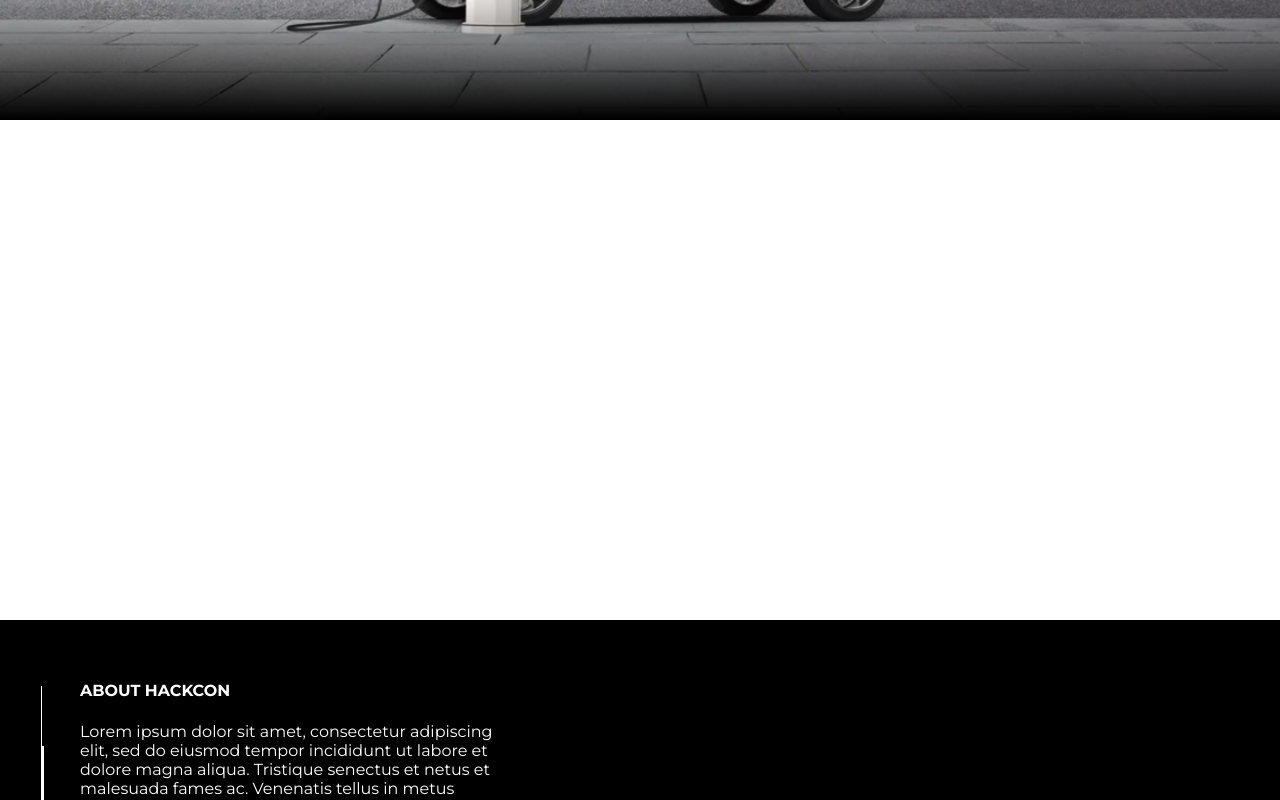
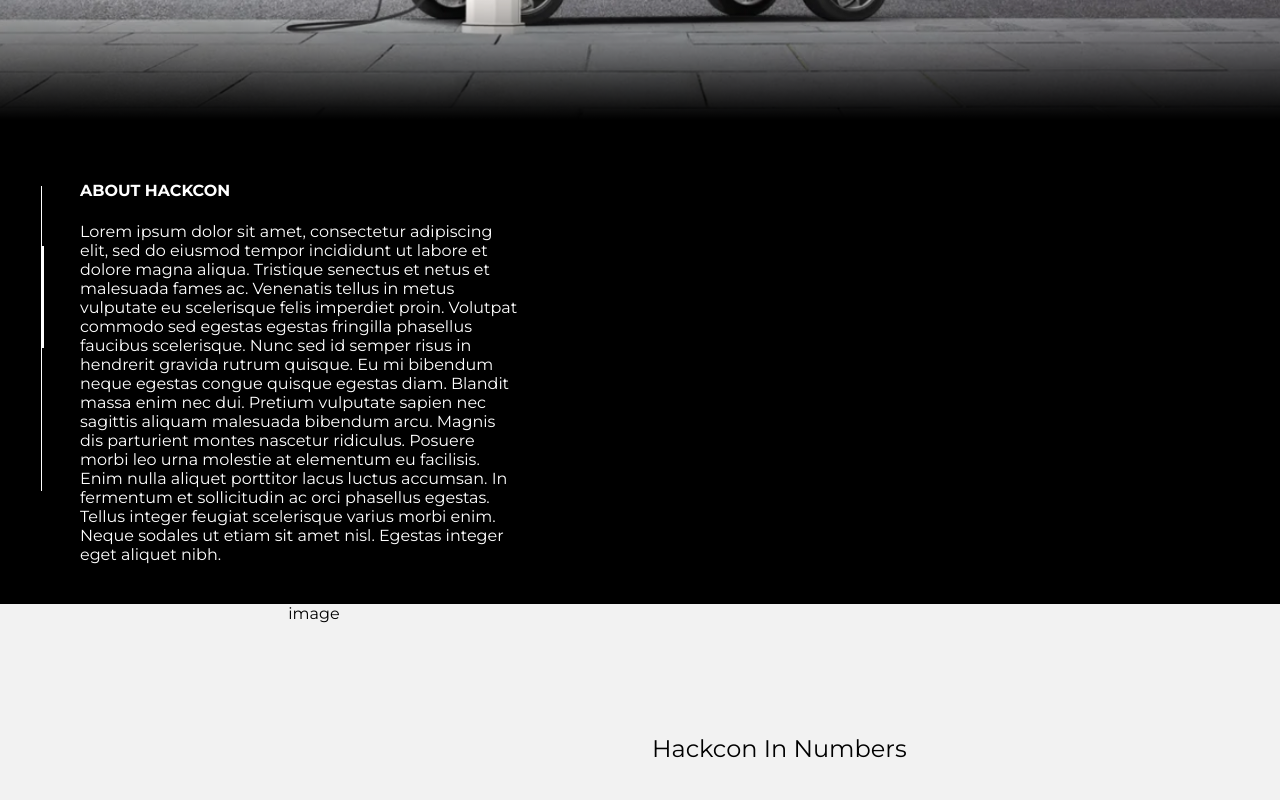
Before and after one commit to raeygetahun/Hackcon, a React (Create React App) app: page / in a window 1280 px wide. Shown: the part 680-1480 px from the top of the page. Built offline with nearby package versions, Linux system fonts and the light colour scheme.

Commit message:
updated navbar

```diff
--- a/src/components/About/AboutText.js
+++ b/src/components/About/AboutText.js
@@ -32,7 +32,6 @@ const AboutText = () => {
   }, []);
   return (
     <div className="About ">
-      <div style={{ backgroundColor: "white", height: "500px" }}></div>
       <Grid container spacing={3}>
         <Grid className="AboutText" item md={6} xs={12}>
           <div className="VerticalLine"></div>
--- a/src/components/Navbar/navbar.css
+++ b/src/components/Navbar/navbar.css
@@ -2,7 +2,7 @@
     display: flex;
     justify-content: space-between;
     align-items: center;
-    position: fixed;
+    position: absolute;
     font-size: 16px;
     letter-spacing: 0;
     line-height: 50px;
@@ -16,9 +16,9 @@
     outline: none;
 }
 
-.navbar.scrolled {
+/* .navbar.scrolled {
     background-image: linear-gradient(to bottom, rgba(242, 242, 242, 0.9), rgba(0, 0, 0, 0));
-}
+} */
 
 .logo { /* hackcon */
     font-size: 20px;
```
